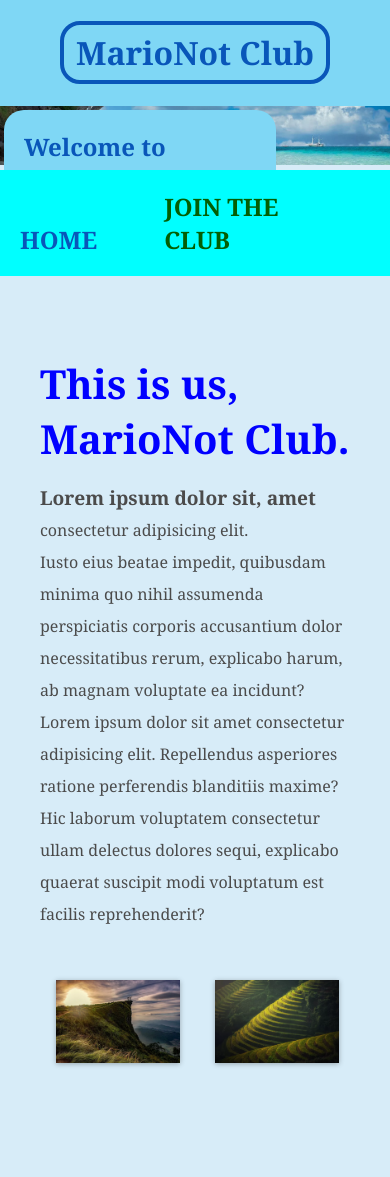
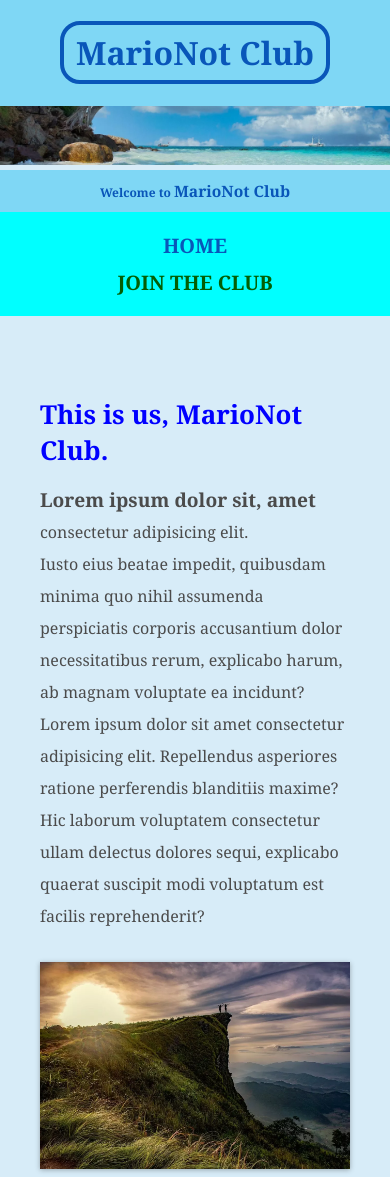
Before and after one commit to milan978gh/marionot, a plain HTML site: page index.html in a window 390 px wide. Shown: the top 1177 px of the page. Drawn offline with Linux system fonts and the light colour scheme.

Commit message:
@media screen rewrithing

```diff
--- a/css/style.css
+++ b/css/style.css
@@ -38,8 +38,9 @@ header h1{
     border-radius: 20px;
     color: #0956b9;
     padding: 20px;
+    top: 65%;
     left: 1%;
-    top: 65%;
+
 }
 
 .banner h2{
@@ -156,3 +157,64 @@ p::selection{
     background: #0956b9;
     color: white;
 }
+
+@media screen and (max-width: 900px){
+    .banner .welcome h2{
+        font-size: 16px;
+    }
+
+    nav li{
+        font-size: 16px;
+    }
+}
+
+@media screen and (max-width: 750px){
+    .banner .welcome h2{
+        font-size: 12px;
+    }
+
+    nav li{
+        font-size: 12px;
+    }
+
+    article h2{
+        font-size: 26px;
+    }
+
+    section.join h2{
+        font-size: 26px;
+    }
+
+    nav{
+        padding: 10px;
+    }
+
+    .images li{
+        display: block;
+        width: 100%;
+        margin: 10px auto;
+    }
+}
+
+@media screen and (max-width: 650px){
+    .banner .welcome{
+        position: relative;
+        text-align: center;
+        border-radius: 0;
+        top: 0;
+        left: 0;
+        padding: 10px;
+    }
+
+    .banner .welcome br{
+        display: none;
+    }
+
+    nav li{
+        font-size: 20px;
+        display: block;
+        width: 100%;
+        margin: 10px auto;
+        text-align: center;
+    }
+}
```
